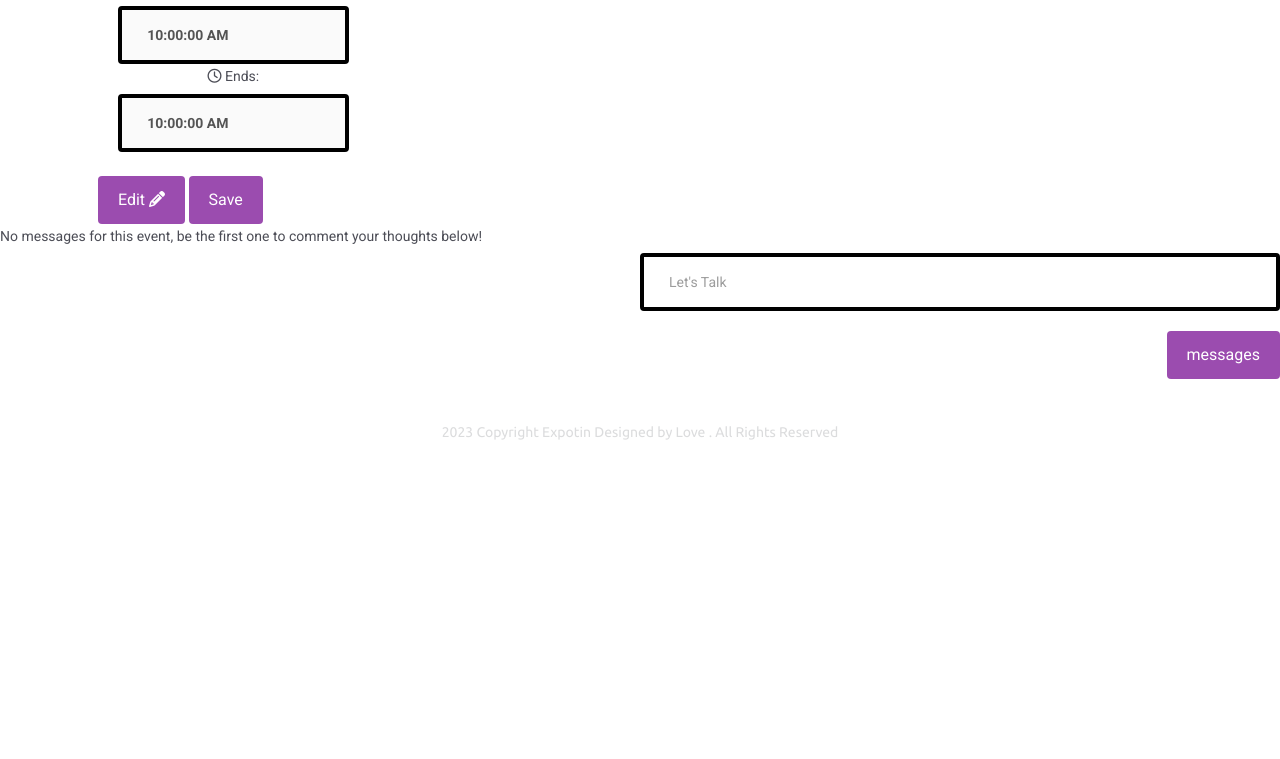
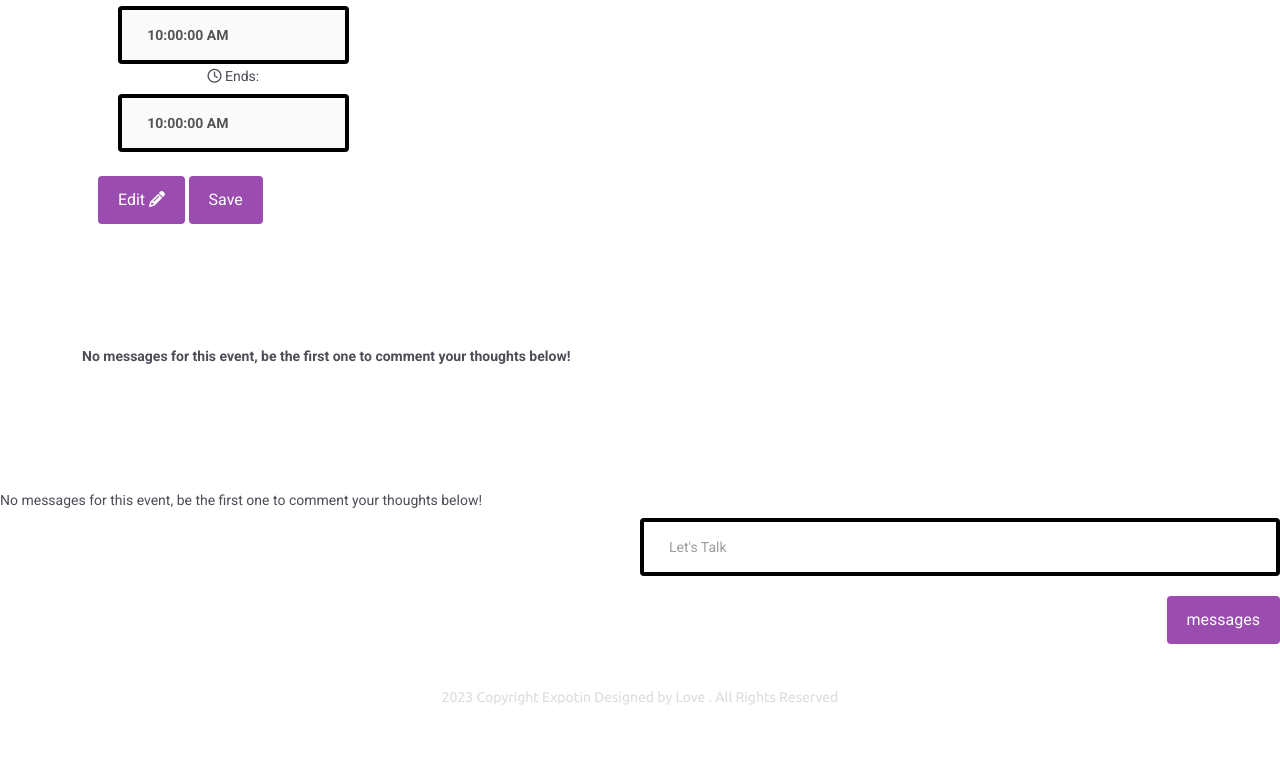
Before and after one commit to DannyGarciaDEV/DemoKPOP, a Node server app: template views/event.ejs in a window 1280 px wide. Shown: the part 802-1561 px from the top of the page. Before the commit the page ends 1242 px from the top, so only its background shows below. Run offline with Node 20, Linux system fonts and the light colour scheme; the template is opened without the code that fills it: most values are stand-ins (such as "Sample title", 1, 10 or a date in 2020); some libraries are stand-ins or nearby versions; some web fonts are replaced.

Commit message:
adding comments for single event

```diff
--- a/views/event.ejs
+++ b/views/event.ejs
@@ -314,6 +314,40 @@
                         <button onclick="saveChanges()">Save</button>
 
                     </div>
+
+
+                    <!-- TODO Clear area for commment experimentation  -->
+                    <% if (messages?.length > 0) { %>
+                    <div class="testimonial-area section-padding-04">
+                        <div class="container">
+                                <!-- Testimonial Content Start -->
+                                <% for (let n = 0; n < messages.length; n++) { %>
+                                    <div class="message-container" style="border: 4px solid black;">
+                                        <p  style="font-size: medium;"><%=messages[n].content %></p>
+                                        <div class="author-details">
+                                            <h5 class="name" style="font-size: small;"><%=messages[n].createdBy %></h5>
+                                            <span class="designation"  style="font-size: small;"><%=new Date(messages[n].createdAt).toLocaleString() %></span>
+                                        </div>
+                                    </div>
+                                <% } %>
+
+
+                            <!-- Testimonial Wrap End -->
+                        </div>
+                    </div>
+                    <% } else { %>
+                        <div class="testimonial-area section-padding-04">
+                            <div class="container">
+                                <p><strong> No messages for this event, be the first one to comment your thoughts below!</strong></p>
+                            </div>
+                        </div>
+                    <% } %>
+
+                    <!-- TODO LEFT BLANK ON PURPOSE -->
+
+
+
+
                     <div>
                         <!-- TODO display messages here -->
                         <% if (messages?.length > 0) { %>
```
